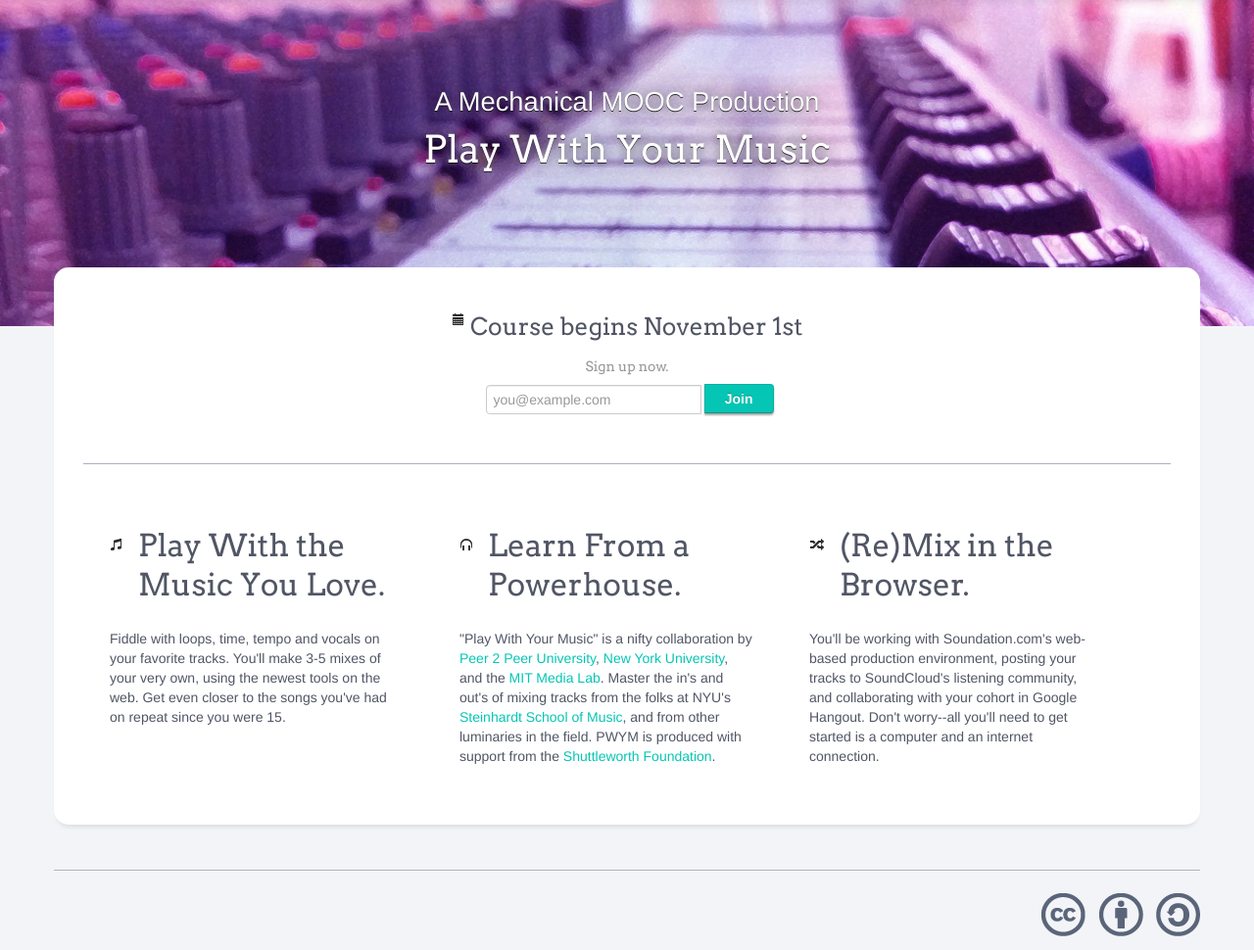
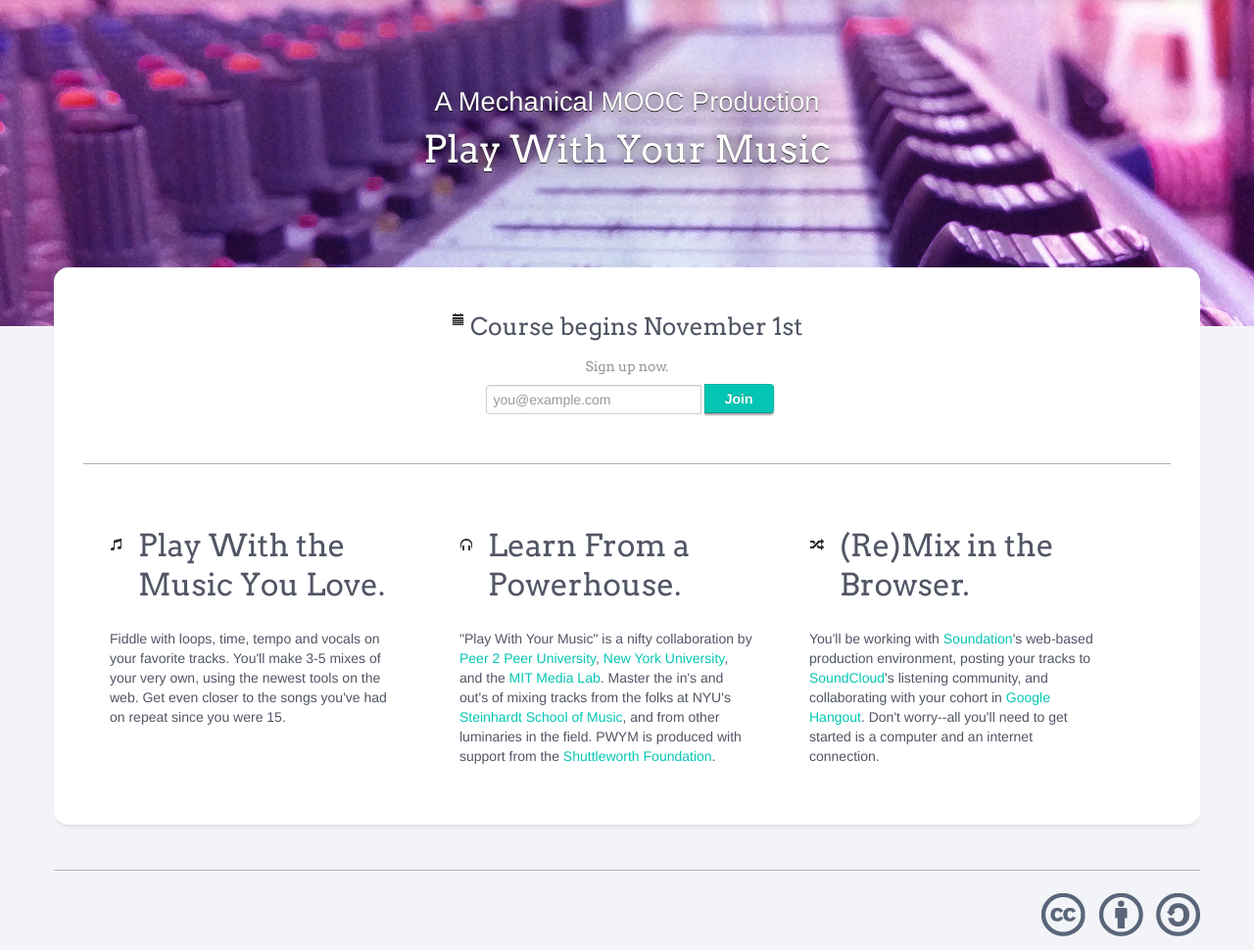
Before and after one commit to p2pu/mechanical-mooc, a Django app: page / in a window 1280 px wide. Shown: the part 61-1031 px from the top of the page at 98% size. Run offline with Django 3.2, Linux system fonts and the light colour scheme; parts of the project's set-up code (start-up, migrations or seed data) failed here and were passed over; some libraries are stand-ins or nearby versions.

Commit message:
Update index
Embed links to Soundation, SoundCloud, Google Hangout

```diff
--- a/templates/signup/index.html
+++ b/templates/signup/index.html
@@ -51,7 +51,7 @@
                         <div class="description-text">
                             <h2>(Re)Mix in the Browser.</h2>
                             <p>
-                            You'll be working with Soundation.com's web-based production environment, posting your tracks to SoundCloud's listening community, and collaborating with your cohort in Google Hangout. Don't worry--all you'll need to get started is a computer and an internet connection.
+                            You'll be working with <a href="http://soundation.com/">Soundation</a>'s web-based production environment, posting your tracks to <a href="https://soundcloud.com/">SoundCloud</a>'s listening community, and collaborating with your cohort in <a href="http://www.google.com/+/learnmore/hangouts/">Google Hangout</a>. Don't worry--all you'll need to get started is a computer and an internet connection.
                             </p>
                         </div>
                     </li>
```
